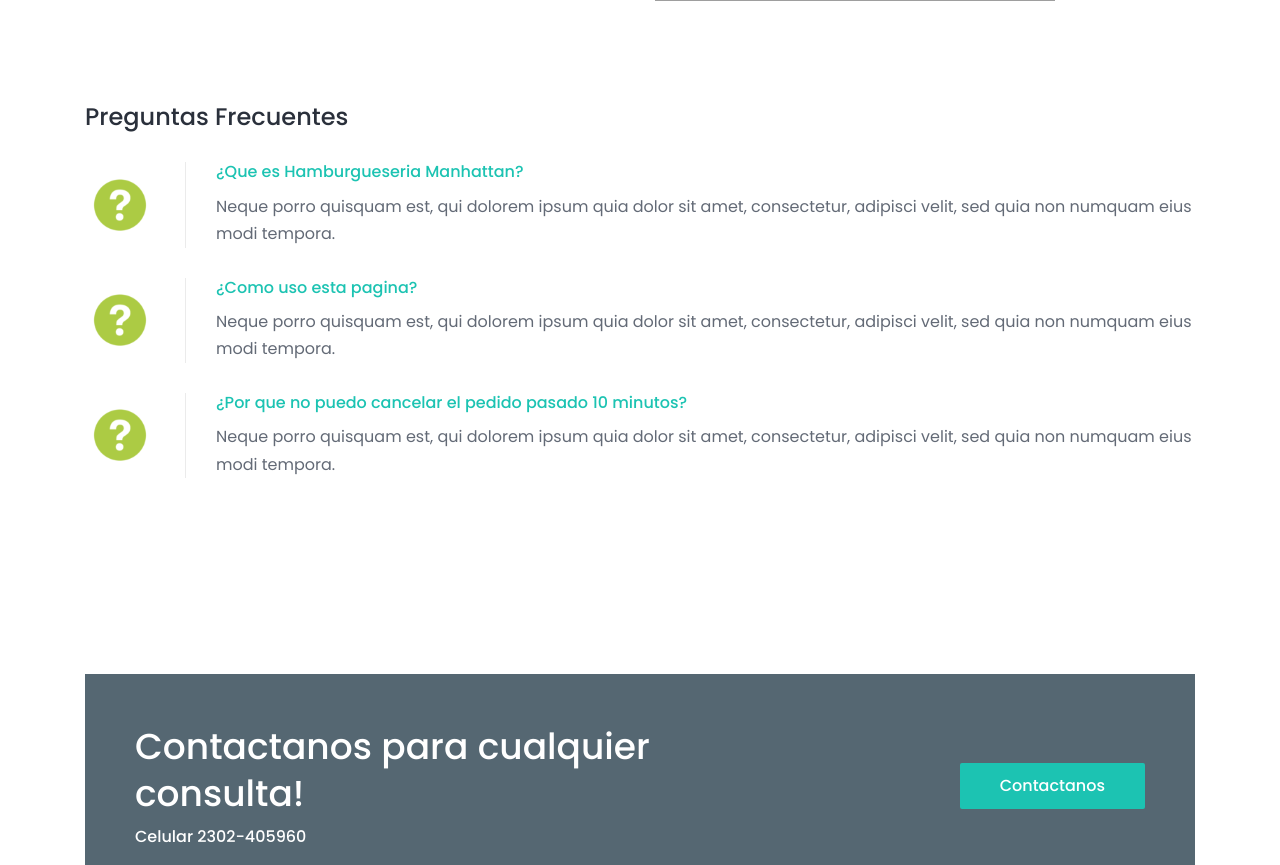
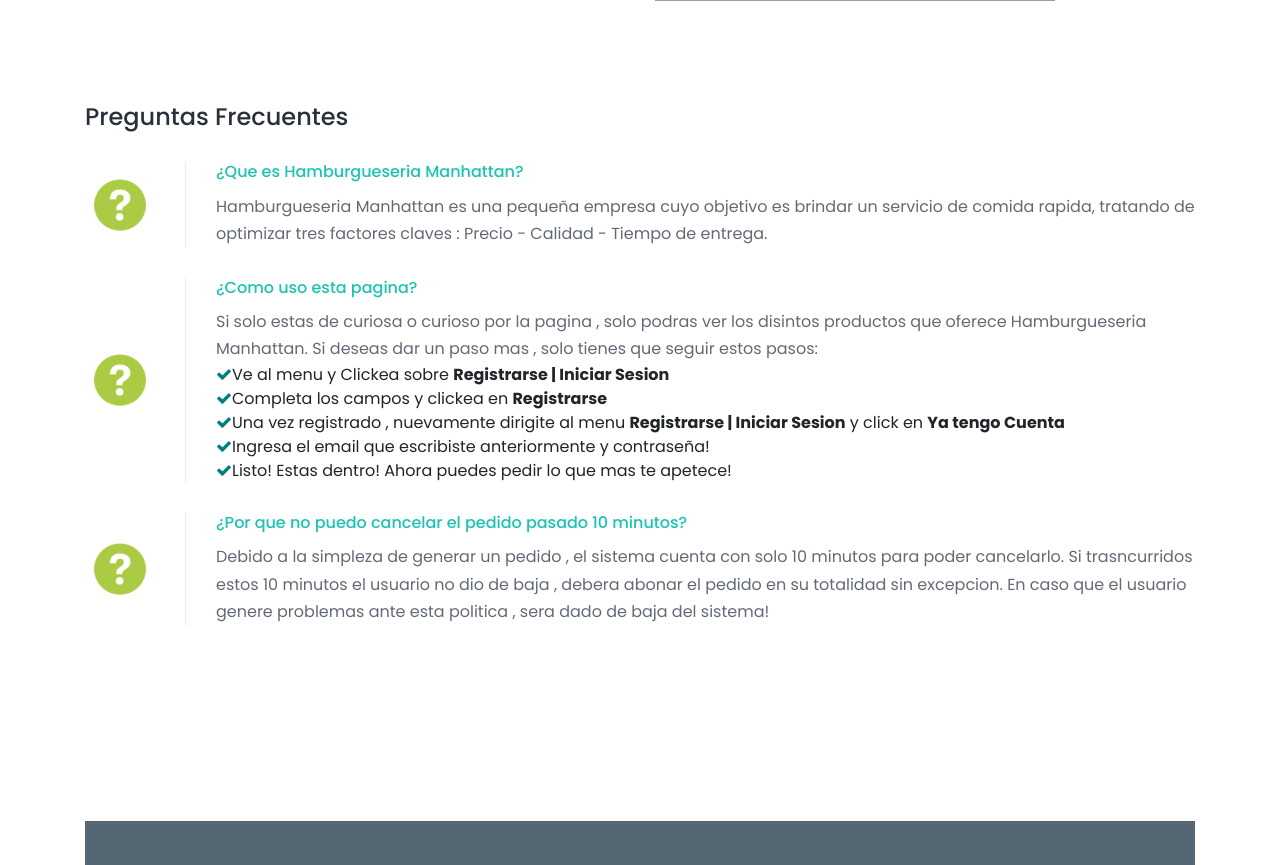
Before and after one commit to leocorazza1/Hamburguesa, a Django app: page /novedades/ in a window 1280 px wide. Shown: the part 1132-1997 px from the top of the page. Run offline with Django 3.2, Linux system fonts and the light colour scheme; some libraries are stand-ins or nearby versions; grey boxes are pictures that could not be loaded.

Commit message:
acomodamos solo la ult seccion

```diff
--- a/app_hamburguesa/templates/carrito.html
+++ b/app_hamburguesa/templates/carrito.html
@@ -89,7 +89,7 @@
 
             <!-- Modal body -->
             <div class="modal-body">
-                  <form  method="POST" action="http://127.0.0.1:8000/realizarpedido/">
+                  <form  method="POST" action="{% url "realizarP" %}">
                       {% csrf_token %}
                 <div class="single-recent-post d-flex">
                                       <!-- Thumb -->
--- a/app_hamburguesa/templates/mispedidos.html
+++ b/app_hamburguesa/templates/mispedidos.html
@@ -58,7 +58,7 @@
                               </div>
                             {%else%}
                             <div class="d-flex justify-content-center">
-                              <a href="" data-toggle="modal" data-target="#modal" style="font-weight:bold;color:tomato">No es posible cancelar su Pedido ,Click para detalles!</a>
+                              <a href="" data-toggle="modal" data-target="#modal" style="font-weight:bold;color:tomato">No es posible cancelar su Pedido ,Click para detallesgit!</a>
                               <!--<button href="#" title="Accion" data-toggle="popover" data-trigger="hover" data-content="Eliminar Pedido" class="btn btn-danger text-rigth" style="border-radius:5px;width:40px;height:40px;;"  id="{{pedido.id}}" onclick="cancelarpedido(this.id)">X</button>-->
 
                             </div>
--- a/app_hamburguesa/templates/nosotros.html
+++ b/app_hamburguesa/templates/nosotros.html
@@ -61,7 +61,7 @@
                     </div>
 
                 </div>
-                <p>Neque porro quisquam est, qui dolorem ipsum quia dolor sit amet, consectetur, adipisci velit, sed quia non numquam eius modi tempora.</p>
+                <p>Hamburgueseria Manhattan es una pequeña empresa cuyo objetivo es brindar un servicio de comida rapida, tratando de optimizar tres factores claves : Precio - Calidad - Tiempo de entrega.</p>
             </div>
         </div>
 
@@ -77,7 +77,14 @@
                     </div>
 
                 </div>
-                <p>Neque porro quisquam est, qui dolorem ipsum quia dolor sit amet, consectetur, adipisci velit, sed quia non numquam eius modi tempora.</p>
+                <p>Si solo estas de curiosa o curioso por la pagina , solo podras ver los disintos productos que oferece Hamburgueseria Manhattan.
+                    Si deseas dar un paso mas , solo tienes que seguir estos pasos: <br>
+                    <li><i class="fa fa-check" style="color:teal"></i>Ve al menu y Clickea sobre <b>Registrarse | Iniciar Sesion</b></li>
+                    <li><i class="fa fa-check" style="color:teal"></i>Completa los campos y clickea en <b>Registrarse</b></li>
+                    <li><i class="fa fa-check" style="color:teal"></i>Una vez registrado , nuevamente dirigite al menu <b>Registrarse | Iniciar Sesion</b> y click en <b>Ya tengo Cuenta</b>  </b></li>
+                    <li><i class="fa fa-check" style="color:teal"></i>Ingresa el email que escribiste anteriormente y contraseña!</li>
+                    <li><i class="fa fa-check" style="color:teal"></i>Listo! Estas dentro! Ahora puedes pedir lo que mas te apetece!</li>
+                </p>
             </div>
         </div>
 
@@ -93,7 +100,11 @@
                     </div>
 
                 </div>
-                <p>Neque porro quisquam est, qui dolorem ipsum quia dolor sit amet, consectetur, adipisci velit, sed quia non numquam eius modi tempora.</p>
+                <p>Debido a la simpleza de generar un pedido , el sistema cuenta con solo 10 minutos para poder cancelarlo.
+                    Si trasncurridos estos 10 minutos el usuario no dio de baja , debera abonar el pedido en su totalidad sin excepcion.
+                    En caso que el usuario genere problemas ante esta politica , sera dado de baja del sistema!
+
+                </p>
             </div>
         </div>
 
```
